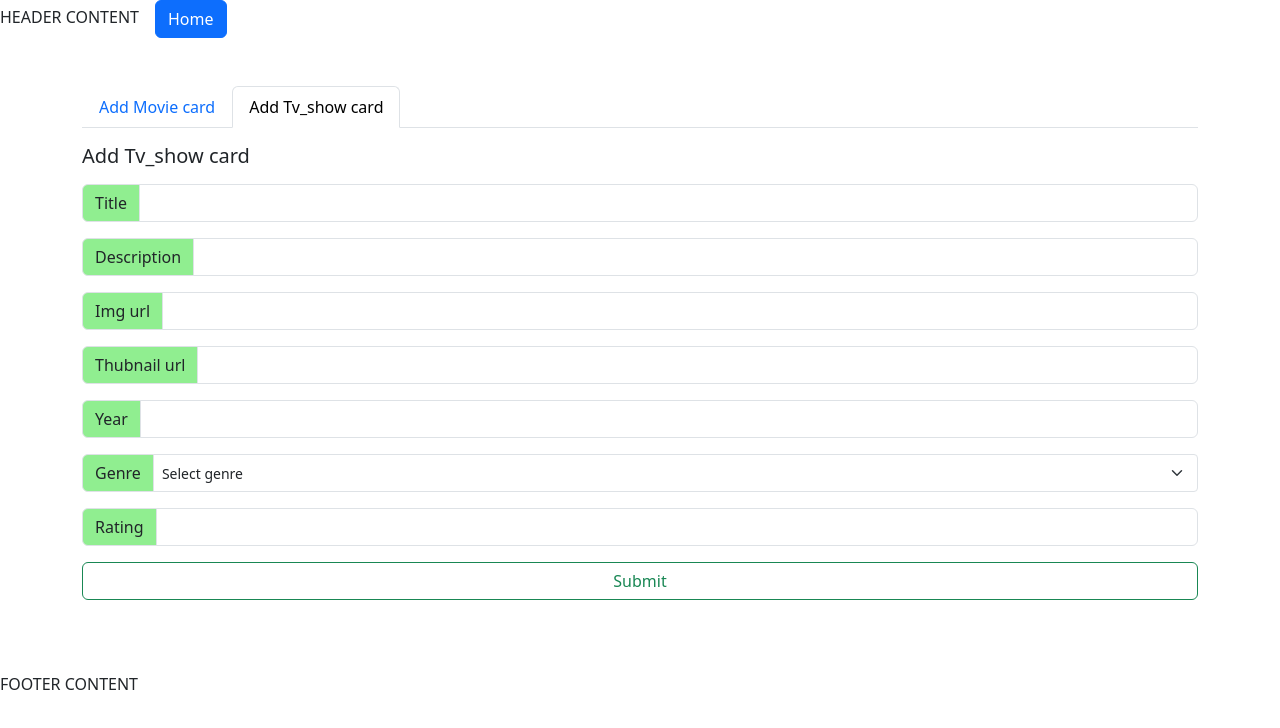
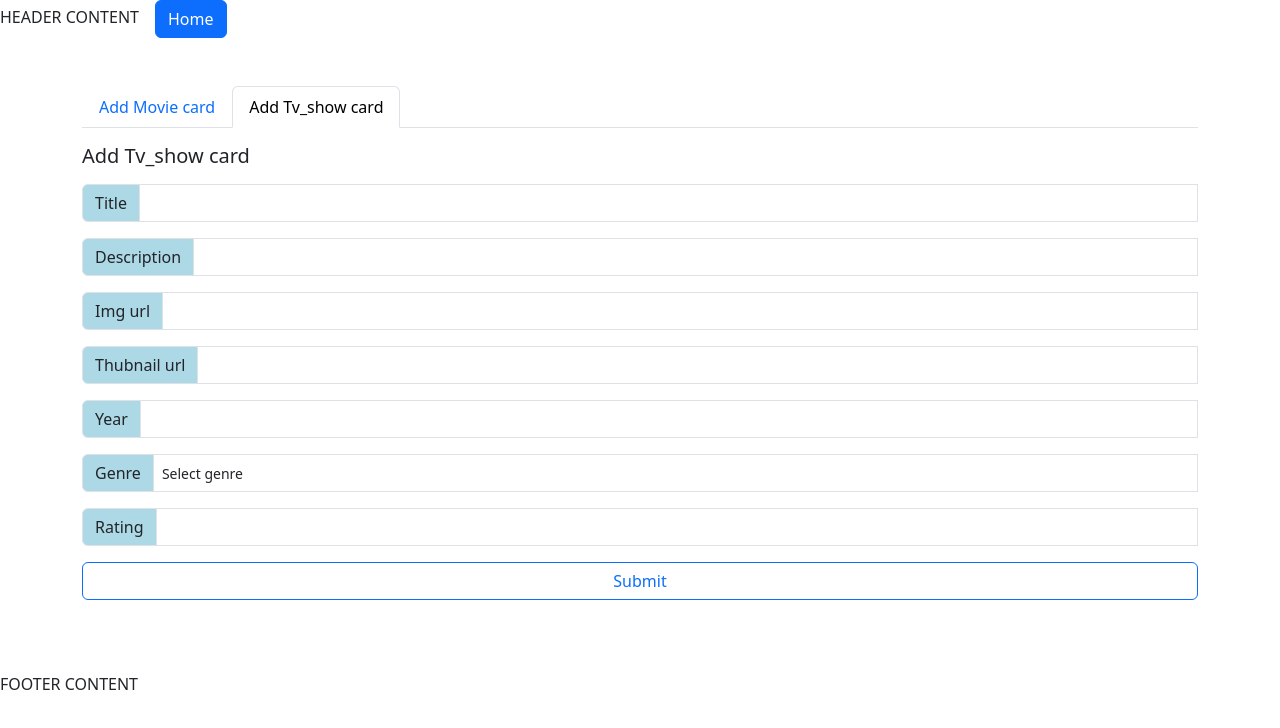
Before and after one commit to TadasJS/Movies-project, a React (Vite) app in the folder client/: page /addcardser in a window 1280 px wide. Shown: the top 728 px of the page. Built offline with nearby package versions, Linux system fonts and the light colour scheme.

Commit message:
create card movies tvshow validation done

```diff
--- a/client/components/CreateCardSerial.jsx
+++ b/client/components/CreateCardSerial.jsx
@@ -5,13 +5,27 @@ import axios from "axios"
 
 export function CreateCardSerial() {
 
-    const[title, setTitle] = useState()
-    const[description, setDescription] = useState()
-    const[imgUrl, setImgUrl] = useState()
-    const[thumbUrl, setThumbUrl] = useState()
-    const[year, setYear] = useState()
-    const[genre, setGenre] = useState()
-    const [rating, setRating] = useState()
+    const[title, setTitle] = useState('')
+    const[titleErr, setTitleErr] = useState('')
+    const[titleValid, setTitleValid] = useState(false)
+    const[description, setDescription] = useState('')
+    const[descriptionErr, setDescriptionErr] = useState('')
+    const[descriptionValid, setDescriptionValid] = useState(false)
+    const[imgUrl, setImgUrl] = useState('')
+    const[imgUrlErr, setImgUrlErr] = useState('')
+    const[imgUrlValid, setImgUrlValid] = useState(false)
+    const[thumbUrl, setThumbUrl] = useState('')
+    const[thumbUrlErr, setThumbUrlErr] = useState('')
+    const[thumbUrlValid, setThumbUrlValid] = useState(false)
+    const[year, setYear] = useState('')
+    const[yearErr, setYearErr] = useState('')
+    const[yearValid, setYearValid] = useState(false)
+    const[genre, setGenre] = useState('Select genre')
+    const[genreErr, setGenreErr] = useState(false)
+    const[genreValid, setGenreValid] = useState(false)
+    const [rating, setRating] = useState('')
+    const [ratingErr, setRatingErr] = useState('')
+    const [ratingValid, setRatingValid] = useState(false)
 
     function updateTitle(e) {
         setTitle(e.target.value)
@@ -35,12 +49,129 @@ export function CreateCardSerial() {
         setRating(e.target.value)
     }
 
-
+    const symbList ='`~!@#$%^&*()_+-=[]{}|":;?/>.<,\''
+    const symbList2 ='`~!@#$%^&*()_+-=[]{}|":;?/>.<,\'qwertyuioplkjhgfdsazxcvbnmąčęėįšųūQWERTYUIOPLKJHGFDSAZXCVBNMĄČĘĖĮŠŲŪ'
 
 function handleSubmit (e) {
     e.preventDefault()
 
+  //validacijos pradzia
 
+  if(!title){
+    setTitleErr(`field can't be empty`)
+    setTitleValid(false)
+    return
+}else{
+    setTitleErr(false)
+    setTitleValid(true)
+}
+
+for (const i of symbList){
+    for(const j of title){
+        if(i === j){
+           return setTitleErr(`can't use symbols`)
+        }
+    }
+}
+
+if(!description){
+    setDescriptionErr(`field can't be empty`)
+    setDescriptionValid(false)
+    return
+}else{
+    setDescriptionErr(false)
+    setDescriptionValid(true)
+}
+
+for (const i of symbList){
+    for(const j of description){
+        if(i === j){
+           return setDescriptionErr(`can't use symbols`)
+        }
+    }
+}
+
+if(!imgUrl){
+    setImgUrlErr(`field can't be empty`)
+    setImgUrlValid(false)
+    return
+}else{
+    setImgUrlErr(false)
+    setImgUrlValid(true)
+}
+
+for (const i of symbList){
+    for(const j of imgUrl){
+        if(i === j){
+           return setImgUrlErr(`can't use symbols`)
+        }
+    }
+}
+
+if(!thumbUrl){
+    setThumbUrlErr(`field can't be empty`)
+    setThumbUrlValid(false)
+    return
+}else{
+    setThumbUrlErr(false)
+    setThumbUrlValid(true)
+}
+
+for (const i of symbList){
+    for(const j of thumbUrl){
+        if(i === j){
+           return setThumbUrlErr(`can't use symbols`)
+        }
+    }
+}
+
+if(!year || year < 1928 || year > 2025){
+    setYearErr(`field can't be empty, you can chose years from 1888-2025`)
+    setYearValid(false)
+    return
+}else{
+    setYearErr(false)
+    setYearValid(true)
+}
+
+for (const i of symbList2){
+    for(const j of year){
+        if(i === j){
+           return setYearErr(`can't use symbols and letters`)
+        }
+    }
+}
+
+if( genre === 'Select genre'){
+    setGenreErr(true)
+    setGenreValid(false)
+    console.log('trueeeee')
+    return
+}else{
+    setGenreErr(false)
+    setGenreValid(true)
+    console.log('false')
+}
+
+
+if(!rating || rating < 1 || rating > 10){
+    setRatingErr(`field can't be empty, use numbers from 1-10`)
+    setRatingValid(false)
+    return
+}else{
+    setRatingErr(false)
+    setRatingValid(true)
+}
+
+for (const i of symbList2){
+    for(const j of rating){
+        if(i === j){
+           return setRatingErr(`can't use symbols and letters`)
+        }
+    }
+}
+
+//validacijos pabaiga
 
    axios
     .post('http://localhost:3000/api/tvshows',{
@@ -77,41 +208,62 @@ function handleSubmit (e) {
 </div>
  <h5 className="mb-3" >Add Tv_show card</h5>
         <form onSubmit={handleSubmit} action="">
-            <div className="input-group mb-3">
-                <span  className="input-group-text serialform_title_color " id="inputGroup-sizing-default">Title</span>
-                <input onChange={updateTitle} type="text" className="form-control" aria-label="Sizing example input" aria-describedby="inputGroup-sizing-default"/>
+        <div className="input-group mb-3">
+                <span className="input-group-text movieform_title_color movieform_title_color " id="inputGroup-sizing-default">Title</span>
+                <input onChange={updateTitle}  type="text" className={`form-control ${titleValid ? 'is-valid': ''} ${titleErr ? 'is-invalid': ''} `} aria-label="Sizing example input" aria-describedby="inputGroup-sizing-default"/>
+                <div className="invalid-feedback">
+                  {titleErr}
+                </div>
             </div>
             <div className="input-group mb-3">
-                <span className="input-group-text serialform_title_color " id="inputGroup-sizing-default">Description</span>
-                <input onChange={updateDescription} type="text" className="form-control" aria-label="Sizing example input" aria-describedby="inputGroup-sizing-default"/>
+                <span className="input-group-text movieform_title_color" id="inputGroup-sizing-default">Description</span>
+                <input onChange={updateDescription}  type="text" className={`form-control ${descriptionValid ? 'is-valid': ''} ${descriptionErr ? 'is-invalid': ''}  `} aria-label="Sizing example input" aria-describedby="inputGroup-sizing-default"/>
+                <div className="invalid-feedback">
+                  {descriptionErr}
+                </div>
             </div>
             <div className="input-group mb-3">
-                <span className="input-group-text serialform_title_color " id="inputGroup-sizing-default">Img url</span>
-                <input onChange={updateImgUrl} type="text" className="form-control" aria-label="Sizing example input" aria-describedby="inputGroup-sizing-default"/>
+                <span className="input-group-text movieform_title_color" id="inputGroup-sizing-default">Img url</span>
+                <input onChange={updateImgUrl}  type="text" className={`form-control ${imgUrlValid ? 'is-valid': ''} ${imgUrlErr ? 'is-invalid': ''}  `} aria-label="Sizing example input" aria-describedby="inputGroup-sizing-default"/>
+                <div className="invalid-feedback">
+                  {imgUrlErr}
+                </div>
             </div>
             <div className="input-group mb-3">
-                <span className="input-group-text serialform_title_color " id="inputGroup-sizing-default">Thubnail url</span>
-                <input onChange={updateThumbUrl} type="text" className="form-control" aria-label="Sizing example input" aria-describedby="inputGroup-sizing-default"/>
+                <span className="input-group-text movieform_title_color" id="inputGroup-sizing-default">Thubnail url</span>
+                <input onChange={updateThumbUrl}  type="text" className={`form-control ${thumbUrlValid ? 'is-valid': ''} ${thumbUrlErr ? 'is-invalid': ''}  `} aria-label="Sizing example input" aria-describedby="inputGroup-sizing-default"/>
+            <div className="invalid-feedback">
+                  {thumbUrlErr}
+                </div>
             </div>
             <div className="input-group mb-3">
-                <span className="input-group-text serialform_title_color " id="inputGroup-sizing-default">Year    </span>
-                <input onChange={updateYear} type="text" className="form-control" aria-label="Sizing example input" aria-describedby="inputGroup-sizing-default"/>
+                <span className="input-group-text movieform_title_color" id="inputGroup-sizing-default">Year    </span>
+                <input onChange={updateYear}  type="text" className={`form-control ${yearValid ? 'is-valid': ''} ${yearErr ? 'is-invalid': ''}  `} aria-label="Sizing example input" aria-describedby="inputGroup-sizing-default"/>
+            <div className="invalid-feedback">
+                  {yearErr}
+                </div>
             </div>
             <div className="input-group mb-3">
-                <span className="input-group-text serialform_title_color " id="inputGroup-sizing-default">Genre</span>
-                <select onChange={updateGenre} className="form-select form-select-sm" aria-label=".form-select-sm example">
+                <span className="input-group-text movieform_title_color" id="inputGroup-sizing-default">Genre</span>
+                <select onChange={updateGenre} className={`form-control ${genreValid ? 'is-valid': ''} ${genreErr ? 'is-invalid': ''} form-select-sm  `} aria-label=".form-select-sm example" required>
             <option select="">Select genre</option>
             <option value="1">One</option>
             <option value="2">Two</option>
             <option value="3">Three</option>
           </select>
+            <div className="invalid-feedback">
+                  {genreErr}
+                </div>
             </div>
             <div className="input-group mb-3">
-                <span className="input-group-text serialform_title_color" id="inputGroup-sizing-default">Rating</span>
-                <input onChange={updateRating} type="text" className="form-control" aria-label="Sizing example input" aria-describedby="inputGroup-sizing-default"/>
+                <span className="input-group-text movieform_title_color" id="inputGroup-sizing-default">Rating</span>
+                <input onChange={updateRating}  type="text" className={`form-control ${ratingValid ? 'is-valid': ''} ${ratingErr ? 'is-invalid': ''}  `} aria-label="Sizing example input" aria-describedby="inputGroup-sizing-default"/>
+                <div className="invalid-feedback">
+                  {ratingErr}
+                </div>
             </div>
             <div className="d-grid gap-2">
-                <button className="btn btn-outline-success" type="submit">Submit</button>
+                <button className="btn btn-outline-primary " type="submit">Submit</button>
             </div>
         </form>
 
```
Also changed, not shown: client/components/CreateCardMovie.jsx (+55 -21 lines).
